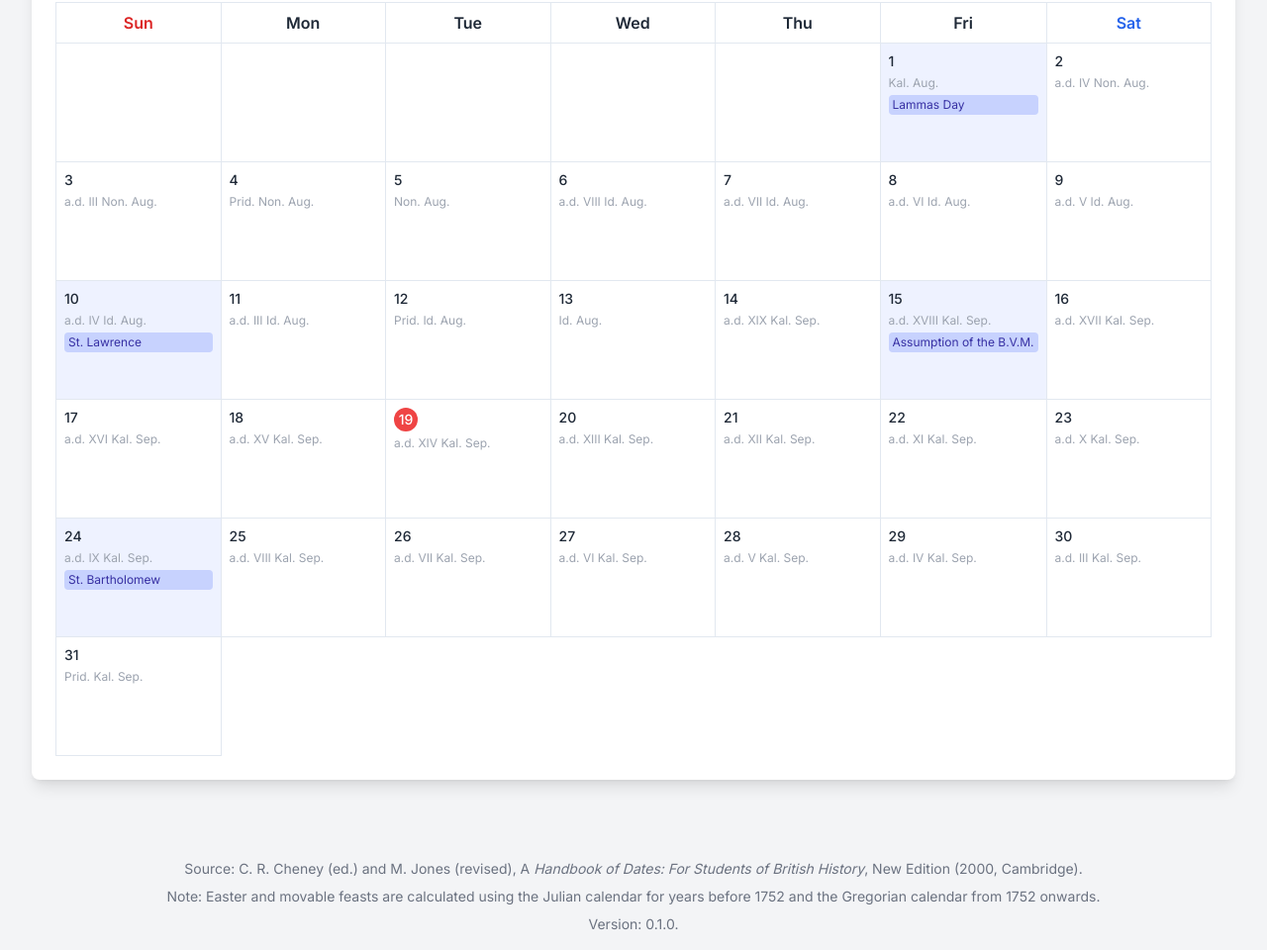
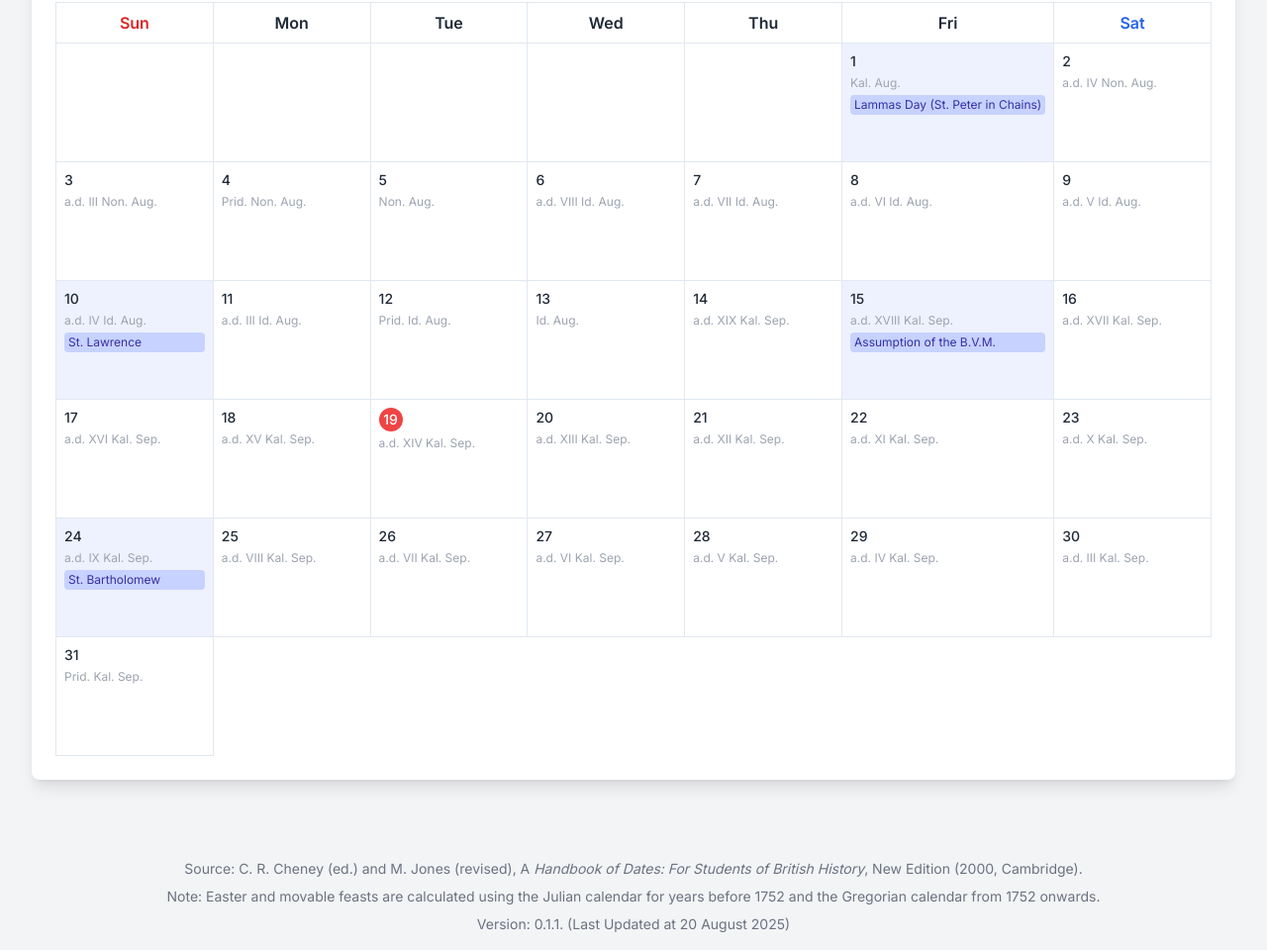
Before and after one commit to ngyope/historical_research, a plain HTML site: page tools/british_st_days_calendar.html in a window 1280 px wide. Shown: the part 410-1370 px from the top of the page at 99% size. Drawn offline with nearby package versions, Linux system fonts and the light colour scheme.

Commit message:
Update british_st_days_calendar.html
Add St. Lucy
Add the descritpion of Lammas Day

```diff
--- a/tools/british_st_days_calendar.html
+++ b/tools/british_st_days_calendar.html
@@ -102,7 +102,7 @@
     <footer class="text-center text-sm text-gray-500 py-4 mt-8 space-y-2">
         <p>Source: C. R. Cheney (ed.) and M. Jones (revised), A <i>Handbook of Dates: For Students of British History</i>, New Edition (2000, Cambridge).</p>
         <p>Note: Easter and movable feasts are calculated using the Julian calendar for years before 1752 and the Gregorian calendar from 1752 onwards.</p>
-        <p>Version: 0.1.0.</p>
+        <p>Version: 0.1.1. (Last Updated at 20 August 2025)</p>
     </footer>
 
     <!-- Modal -->
@@ -136,7 +136,7 @@
             { month: 6, day: 29, name_en: "St. Peter and St. Paul", name_la: "Sancti Petri et Pauli", name_ja: "聖ペトロと聖パウロ" },
             { month: 7, day: 22, name_en: "St. Mary Magdalene", name_la: "Sancta Maria Magdalena", name_ja: "聖マリア・マグダレナ" },
             { month: 7, day: 25, name_en: "St. James the Great", name_la: "Sanctus Iacobus Apostolus", name_ja: "聖ヤコブ (大)" },
-            { month: 8, day: 1, name_en: "Lammas Day", name_la: "Vincula Sancti Petri", name_ja: "ラマスデイ" },
+            { month: 8, day: 1, name_en: "Lammas Day (St. Peter in Chains)", name_la: "Vincula Sancti Petri", name_ja: "ラマスデイ (鎖の聖ペテロ)" },
             { month: 8, day: 10, name_en: "St. Lawrence", name_la: "Sanctus Laurentius", name_ja: "聖ラウレンティウス" },
             { month: 8, day: 15, name_en: "Assumption of the B.V.M.", name_la: "Assumptio Beatae Mariae Virginis", name_ja: "聖母の被昇天" },
             { month: 8, day: 24, name_en: "St. Bartholomew", name_la: "Sanctus Bartholomaeus", name_ja: "聖バルトロマイ" },
@@ -150,6 +150,7 @@
             { month: 11, day: 2, name_en: "All Souls' Day", name_la: "Commemoratio Omnium Fidelium Defunctorum", name_ja: "死者の日" },
             { month: 11, day: 11, name_en: "St. Martin of Tours (Martinmas)", name_la: "Sanctus Martinus Turonensis", name_ja: "聖マルティヌス" },
             { month: 11, day: 30, name_en: "St. Andrew", name_la: "Sanctus Andreas", name_ja: "聖アンデレ" },
+            { month: 12, day: 13, name_en: "St. Lucy", name_la: "Sancta Lucia", name_ja: "聖ルキア" },
             { month: 12, day: 21, name_en: "St. Thomas", name_la: "Sanctus Thomas", name_ja: "聖トマス" },
             { month: 12, day: 25, name_en: "Christmas Day", name_la: "Nativitas Domini", name_ja: "降誕祭" },
             { month: 12, day: 26, name_en: "St. Stephen", name_la: "Sanctus Stephanus", name_ja: "聖ステファノ" },
```
